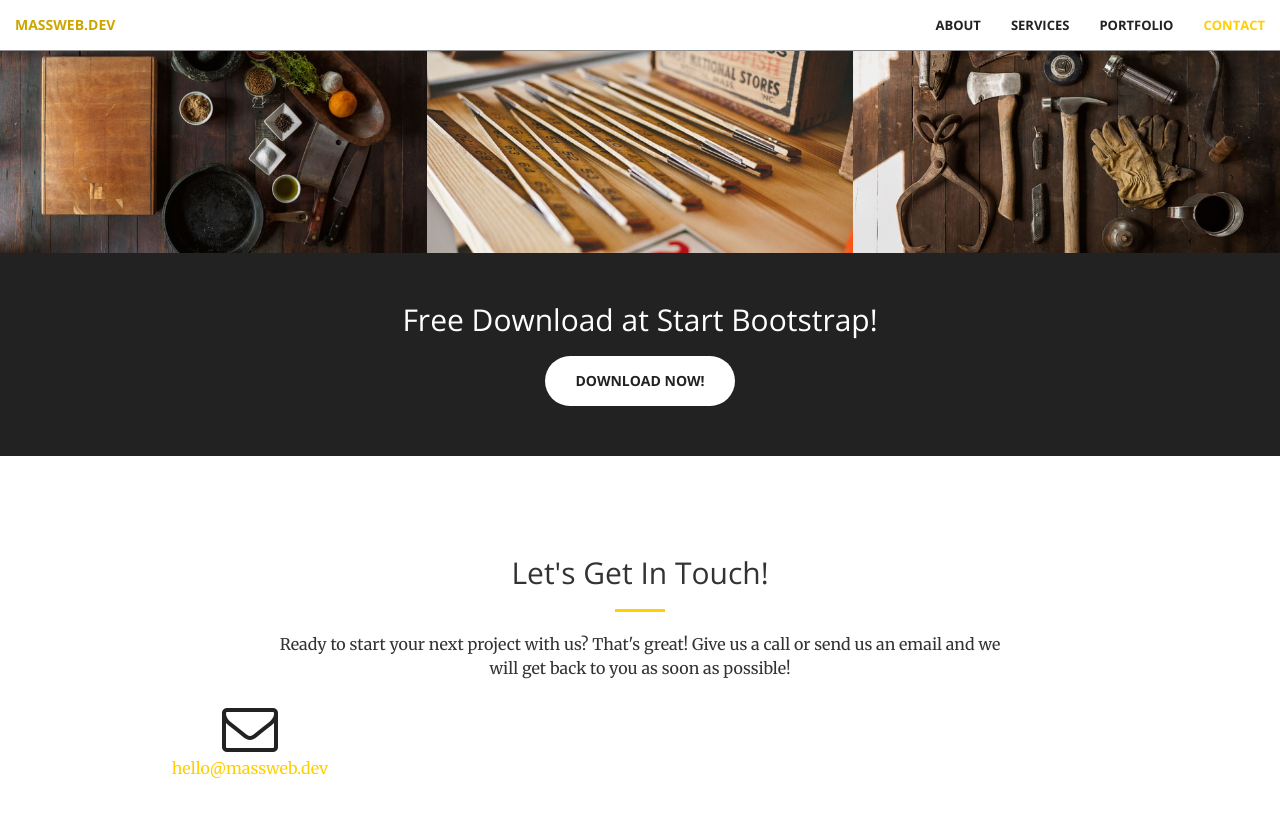
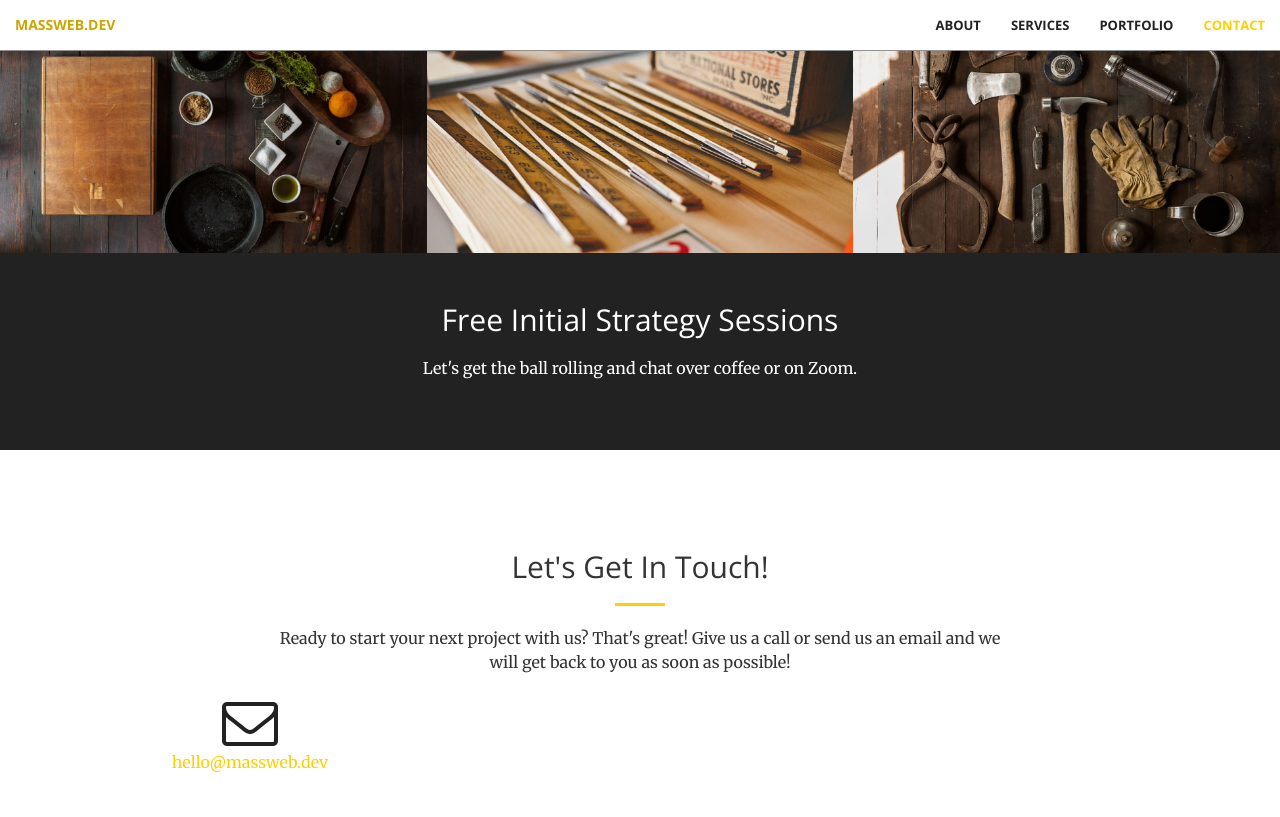
Before and after one commit to masswebdev/massweb.dev, a Jekyll site: the page built from index.html, in a window 1280 px wide and 900 px high, scrolled down 2073 px. Shown: the top 817 px of the window. Built offline with Jekyll 4.4.1, drawn with Linux system fonts in a browser that asks for light colours.

Commit message:
Update aside.html

```diff
--- a/_includes/aside.html
+++ b/_includes/aside.html
@@ -1,8 +1,9 @@
   <aside class="bg-dark">
       <div class="container text-center">
           <div class="call-to-action">
-              <h2>Free Download at Start Bootstrap!</h2>
-              <a href="#" class="btn btn-default btn-xl wow tada">Download Now!</a>
+              <h2>Free Initial Strategy Sessions</h2>
+            <p>Let's get the ball rolling and chat over coffee or on Zoom.</p>
+              <!--<a href="#" class="btn btn-default btn-xl wow tada">Download Now!</a>-->
           </div>
       </div>
   </aside>
```
